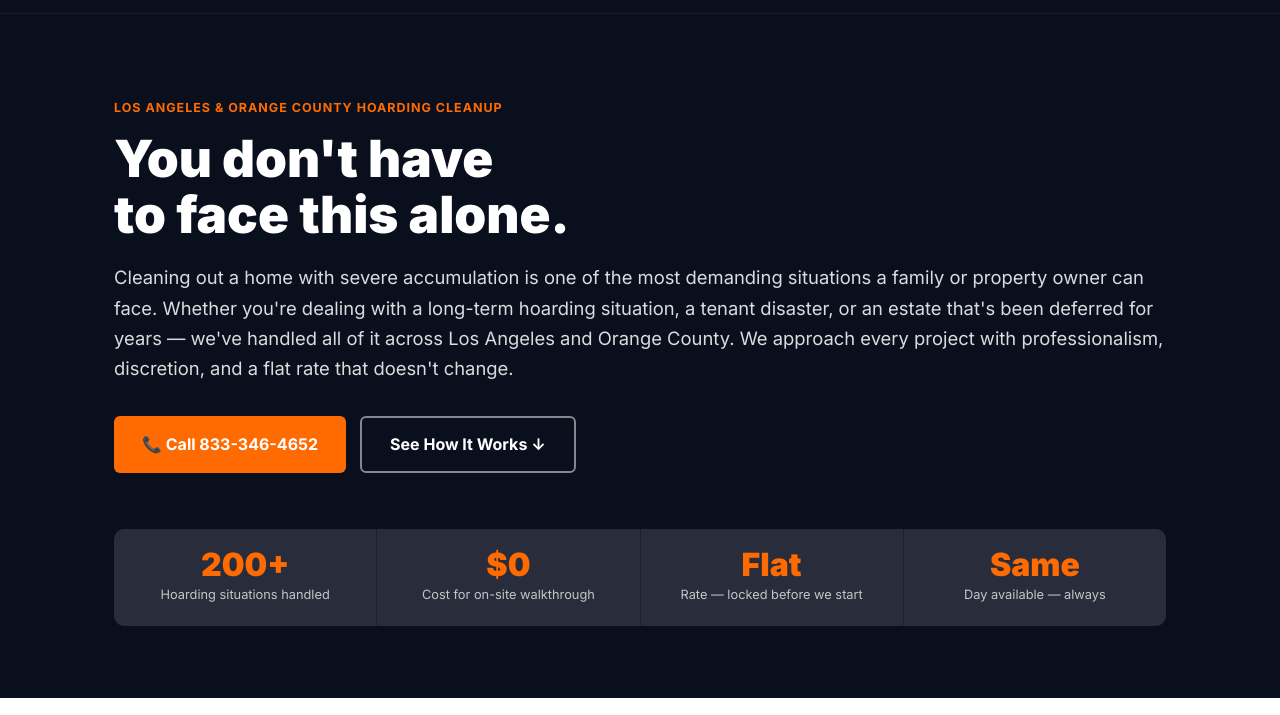
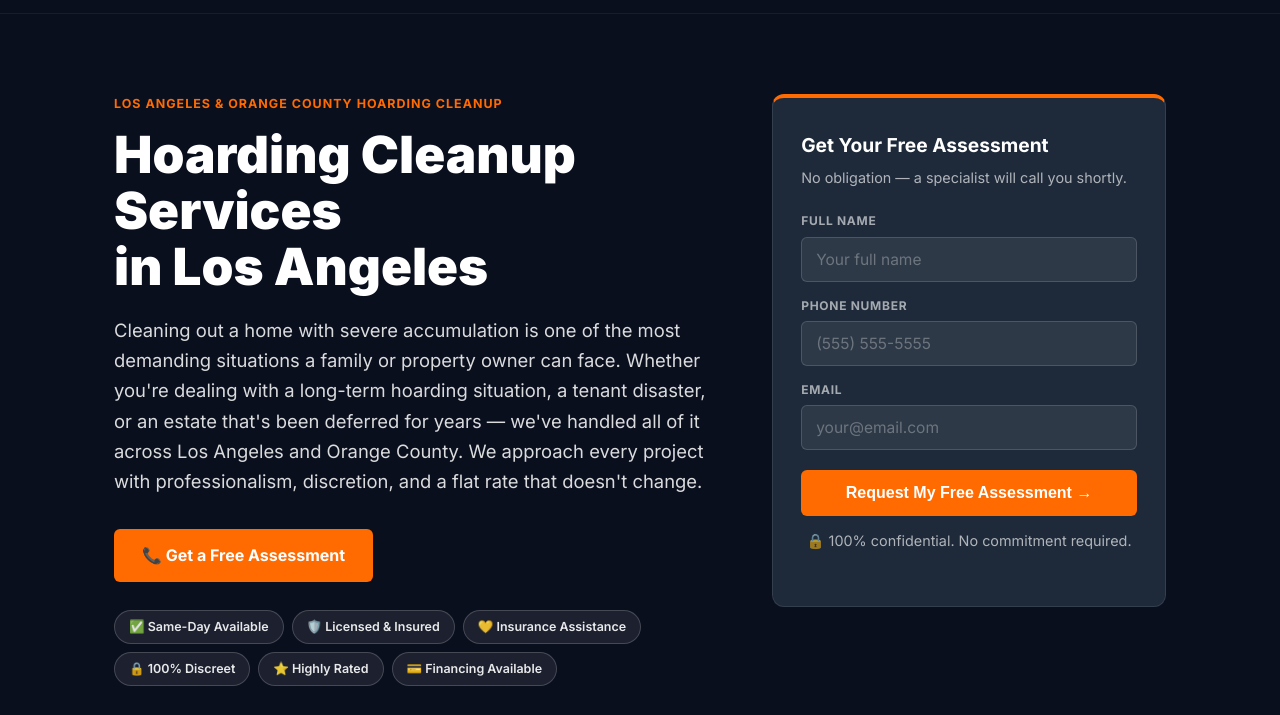
Before and after one commit to geckoss217/emergency-cleanings-metro-pages, a plain HTML site: page la-hoarding-cleanup/index.html in a window 1280 px wide. Shown: the part 73-788 px from the top of the page. Drawn offline with Linux system fonts and the light colour scheme.

Commit message:
Update LA: two-column hero layout, badge pills, form card

```diff
--- a/la-hoarding-cleanup/index.html
+++ b/la-hoarding-cleanup/index.html
@@ -53,8 +53,12 @@
      ============================ -->
 <section class="hero">
   <div class="container">
+    <div class="hero__grid">
+
+      <!-- LEFT: Content -->
+      <div class="hero__left">
         <span class="eyebrow hero__label">Los Angeles &amp; Orange County Hoarding Cleanup</span>
-    <h1>You don't have<br>to face this alone.</h1>
+        <h1>Hoarding Cleanup Services<br>in Los Angeles</h1>
         <p class="hero__sub">
           Cleaning out a home with severe accumulation is one of the most demanding situations
           a family or property owner can face. Whether you're dealing with a long-term hoarding situation,
@@ -62,9 +66,15 @@
           across Los Angeles and Orange County. We approach every project with professionalism,
           discretion, and a flat rate that doesn't change.
         </p>
-    <div class="hero__ctas">
-      <a class="btn btn--primary" href="tel:8333464652">📞 Call 833-346-4652</a>
-      <a class="btn btn--secondary" href="#how-it-works">See How It Works ↓</a>
+        <a class="btn btn--primary" href="tel:8333464652">📞 Get a Free Assessment</a>
+
+        <div class="badge-pills">
+          <span class="badge">✅ Same-Day Available</span>
+          <span class="badge">🛡️ Licensed &amp; Insured</span>
+          <span class="badge">💛 Insurance Assistance</span>
+          <span class="badge">🔒 100% Discreet</span>
+          <span class="badge">⭐ Highly Rated</span>
+          <span class="badge">💳 Financing Available</span>
         </div>
 
         <!-- Stats bar -->
@@ -86,6 +96,33 @@
             <span class="stat__label">Day available — always</span>
           </div>
         </div>
+      </div><!-- /.hero__left -->
+
+      <!-- RIGHT: Contact Form -->
+      <div class="hero__right">
+        <div class="form-card">
+          <h3>Get Your Free Assessment</h3>
+          <p>No obligation — a specialist will call you shortly.</p>
+          <form onsubmit="window.location.href='tel:8333464652'; return false;">
+            <div class="form-field">
+              <label for="name-la">Full Name</label>
+              <input type="text" id="name-la" name="name" placeholder="Your full name" required />
+            </div>
+            <div class="form-field">
+              <label for="phone-la">Phone Number</label>
+              <input type="tel" id="phone-la" name="phone" placeholder="(555) 555-5555" required />
+            </div>
+            <div class="form-field">
+              <label for="email-la">Email</label>
+              <input type="email" id="email-la" name="email" placeholder="your@email.com" />
+            </div>
+            <button class="btn btn--primary btn--full" type="submit">Request My Free Assessment →</button>
+          </form>
+          <p class="form-card__note">🔒 100% confidential. No commitment required.</p>
+        </div>
+      </div><!-- /.hero__right -->
+
+    </div><!-- /.hero__grid -->
   </div>
 </section>
 
@@ -419,44 +456,4 @@
         <p>We sort where possible — items that can be donated go to donation, recyclables are handled responsibly. What can't be reused is disposed of through proper channels. We document the process and handle everything with respect for the property and the people involved.</p>
       </details>
     </div>
-  </div>
-</section>
-
-<!-- ============================
-     FINAL CTA
-     ============================ -->
-<section class="cta-section">
-  <div class="container" style="text-align:center; padding: 80px 20px;">
-    <h2 style="color:var(--white); font-size:2rem; margin-bottom:16px;">Your free assessment is one call away.</h2>
-    <p style="color:rgba(255,255,255,0.8); max-width:500px; margin:0 auto 32px; font-size:1.05rem; line-height:1.7;">
-      No pressure. No commitment. Just an honest conversation about your situation
-      and what it will actually take to resolve it.
-    </p>
-    <a class="btn btn--white" href="tel:8333464652">Get a Free Assessment →</a>
-    <p style="color:rgba(255,255,255,0.6); margin-top:20px; font-size:0.95rem;">
-      Call us directly: <a href="tel:8333464652" style="color:white; font-weight:600;">833-346-4652</a>
-    </p>
-  </div>
-</section>
-
-<!-- ============================
-     FOOTER
-     ============================ -->
-<footer class="footer">
-  <div class="container footer__inner">
-    <a href="https://emergencycleanings.com">
-      <img src="https://emergencycleanings.com/wp-content/uploads/2022/07/Final-logo-for-buyer-png.png" alt="Emergency Cleanings" style="height:36px;" />
-    </a>
-    <p class="footer__tagline">Professional · Discreet · Reliable</p>
-    <nav class="footer__nav">
-      <a href="https://emergencycleanings.com">Main Site</a>
-      <a href="https://emergencycleanings.com/fresh-start/">Fresh Start Program</a>
-      <a href="https://pricing.emergencycleanings.com/">Pricing Guide</a>
-      <a href="tel:8333464652">833-346-4652</a>
-    </nav>
-    <p class="footer__copy">© 2026 Emergency Cleanings. All rights reserved.</p>
-  </div>
-</footer>
-
-</body>
-</html>
+  </di
```
Lines whose indentation alone changed are shown as unchanged.
